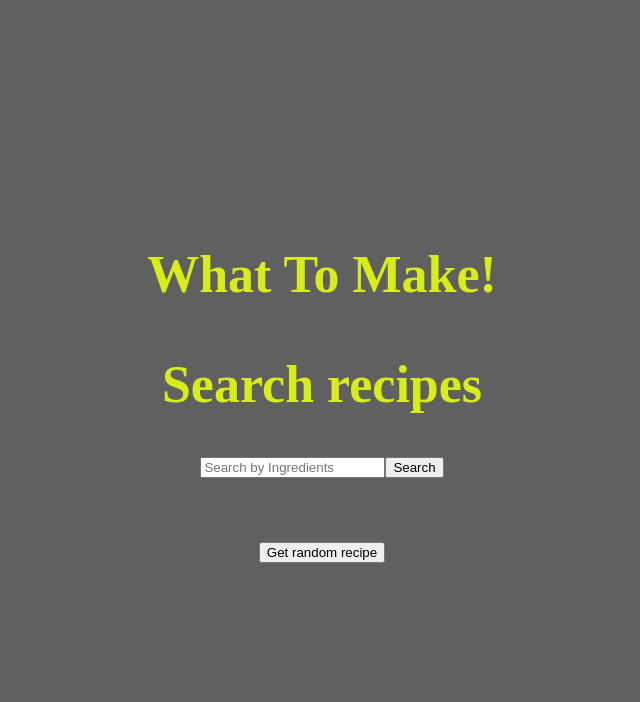
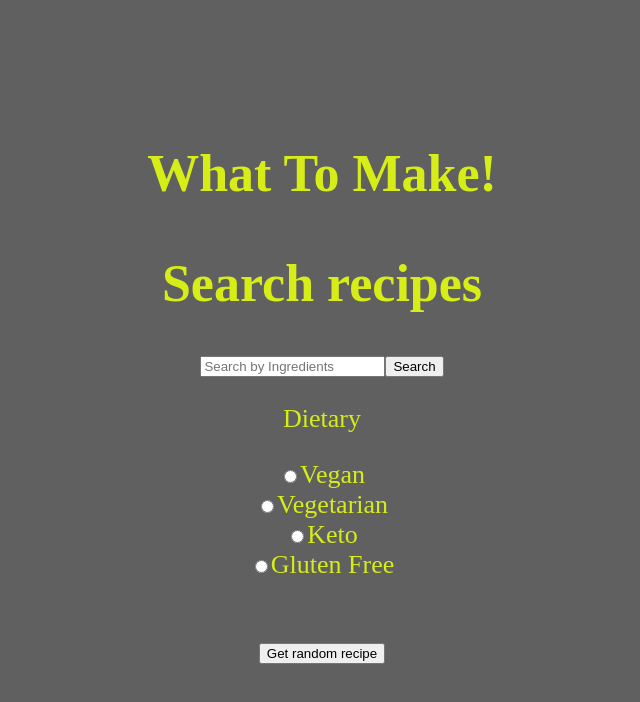
Before and after one commit to Anthony-Moss/what-to-make-react, a React (Create React App) app: page / in a window 1280 px wide. Shown: the top 702 px of the page, without its empty margins (318-958 px from the left). Built offline with nearby package versions, Linux system fonts and the light colour scheme.

Commit message:
adds start of dietary options for searching

```diff
--- a/src/components/FindRecipe.js
+++ b/src/components/FindRecipe.js
@@ -22,8 +22,35 @@ class FindRecipe extends React.Component {
                 <h1>Search recipes</h1>
                 <div className='search-bar'>
 
-                    <input type='text' name="criteria" placeholder="Search by Ingredients" value={this.state.criteria} onChange={this.handleChange}></input>
+                    <input type='text' name="ingredients" placeholder="Search by Ingredients" value={this.state.criteria} onChange={this.handleChange}></input>
                     <input type="submit" value="Search" onClick={this.searchComplex}/>
+                    <p>Dietary</p>
+                    <form>
+                        <div className='radio'>
+                            <label>
+                                <input type='radio' name='vegan' value='vegan' checked={this.state.dietaryOption === 'vegan'} />
+                                Vegan
+                            </label>
+                        </div>
+                        <div className='radio'>
+                            <label>
+                                <input type='radio' name='vegetarian' value='vegetarian' checked={this.state.dietaryOption === 'vegetarian'} />
+                                Vegetarian
+                            </label>
+                        </div>
+                        <div className='radio'>
+                            <label>
+                                <input type='radio' name='keto' value='keto' checked={this.state.dietaryOption === 'keto'} />
+                                Keto
+                            </label>
+                        </div>
+                        <div className='radio'>
+                            <label>
+                                <input type='radio' name='Gluten Free' value='Gluten Free' checked={this.state.dietaryOption === 'Gluten Free'} />
+                                Gluten Free
+                            </label>
+                        </div>
+                    </form>
                 </div>
                 <div className='recipe-cards'>
                     {cards}
```
